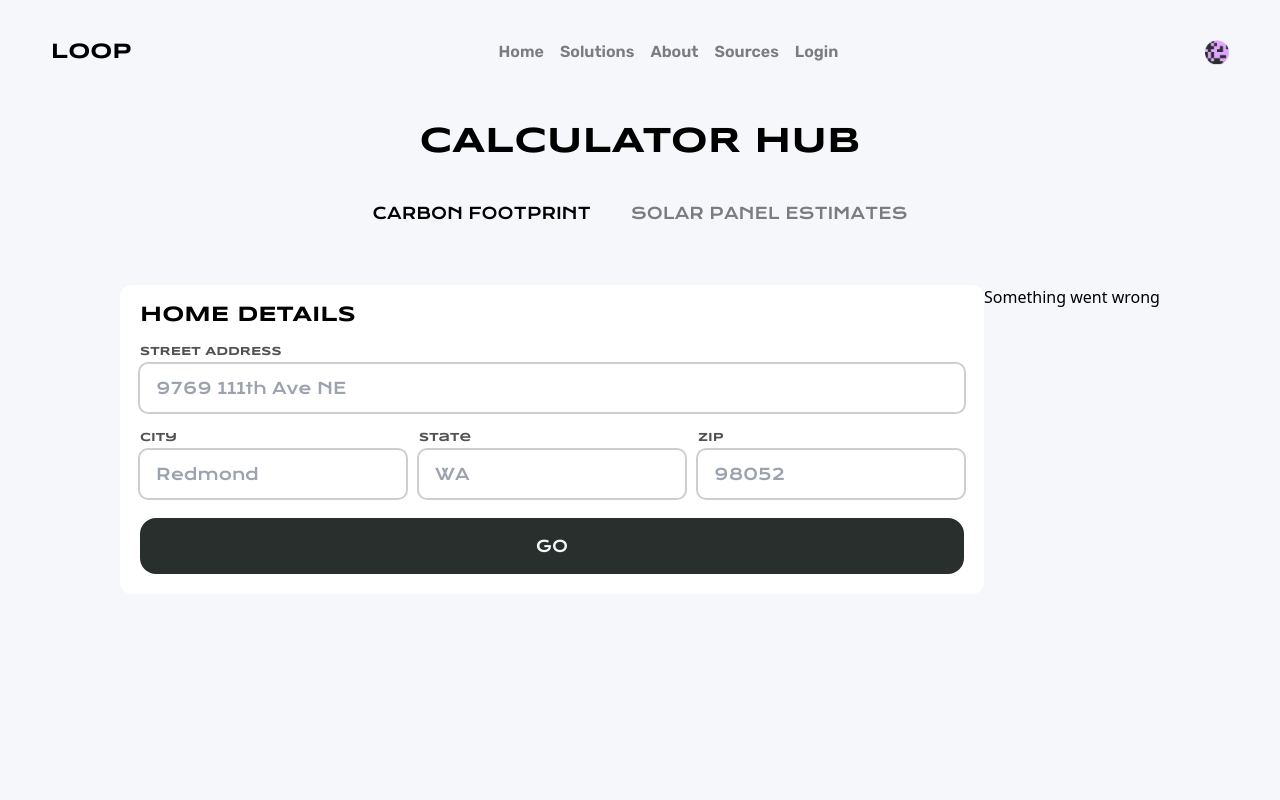
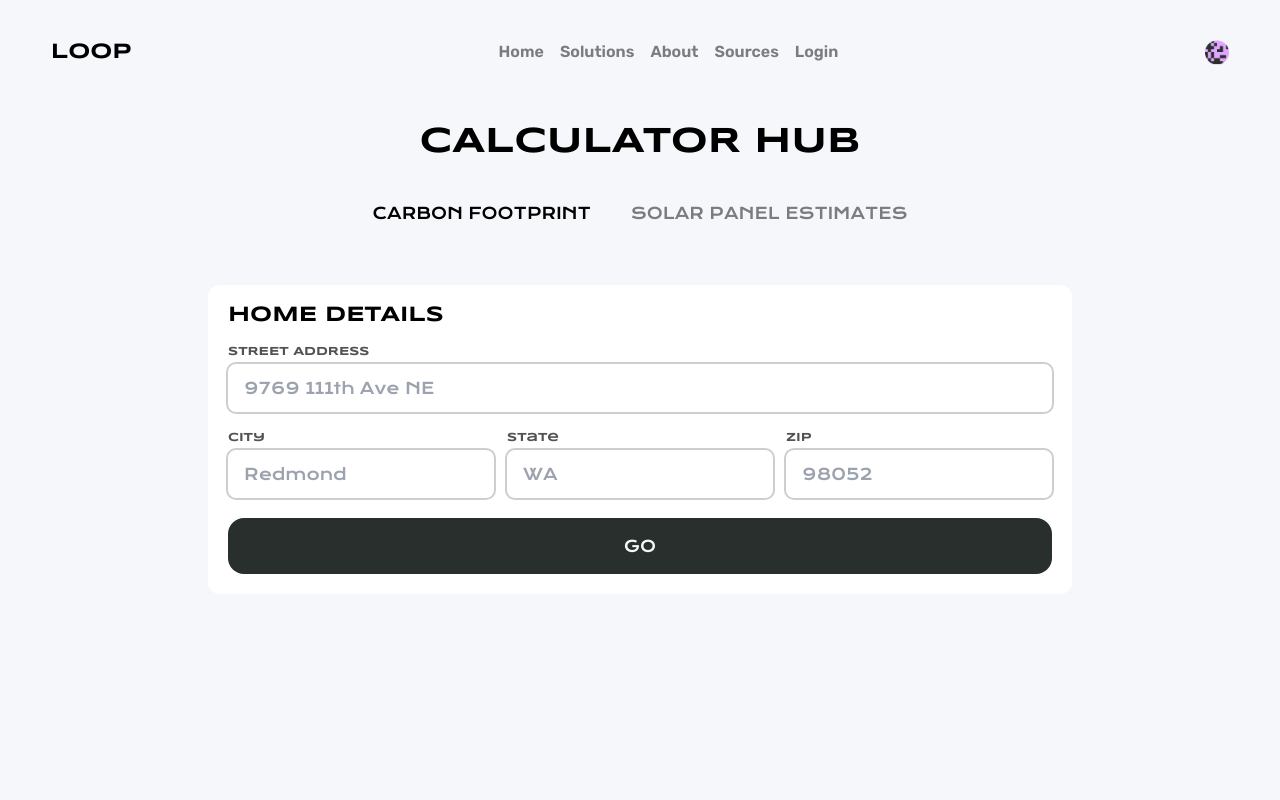
Before and after one commit to pranavkannepalli/loop, a Next.js app: page /calculators in a window 1280 px wide. Shown: the top 800 px of the page. Built offline with nearby package versions, Linux system fonts and the light colour scheme.

Commit message:
some formatting

```diff
--- a/app/calculators/page.jsx
+++ b/app/calculators/page.jsx
@@ -15,8 +15,12 @@ export default function Calculators() {
 	const [data, setData] = useState(null);
 	const [error, setError] = useState(false);
 
+	const [loading, setLoading] = useState(false);
+
 	const onSubmit = async (e) => {
 		e.preventDefault();
+		setLoading(true);
+
 		console.log(address);
 		console.log(state);
 		console.log(zip);
@@ -37,11 +41,12 @@ export default function Calculators() {
 			setError(true);
 		}
 		console.log(d);
+		setLoading(false);
 	};
 
 	return (
 		<main>
-			<section className="flex flex-col box-border h-[100vh] items-center justify-start py-4 !pt-[125px]">
+			<section className="layout flex flex-col box-border h-[100vh] items-center justify-start py-4 !pt-[125px]">
 				<h2>CALCULATOR HUB</h2>
 				<div className="flex flex-row gap-[40px] mt-[40px]">
 					<button className={screen != 0 && "text-white-400"} onClick={() => setScreen(0)}>
@@ -51,8 +56,8 @@ export default function Calculators() {
 						SOLAR PANEL ESTIMATES
 					</button>
 				</div>
-				<div className="flex flex-row gap-20px mt-[60px] justify-center">
-					<form className="bg-white-100 p-[20px] rounded-[12px] flex flex-col gap-[20px]" onSubmit={async (e) => await onSubmit(e)}>
+				<div className="flex flex-row gap-20px mt-[60px] justify-center gap-[20px]">
+					<form className="bg-white-100 p-[20px] rounded-[12px] flex flex-1 flex-col gap-[20px]" onSubmit={async (e) => await onSubmit(e)}>
 						<h4>HOME DETAILS</h4>
 						<div className="flex flex-col gap-[6px]">
 							<div className="caption text-white-500">STREET ADDRESS</div>
@@ -72,16 +77,18 @@ export default function Calculators() {
 								<TextInput placeholder="98052" onChange={(e) => setZip(e.target.value)} />
 							</div>
 						</div>
-						<Button onClick={async (e) => await onSubmit(e)}>GO</Button>
+						<Button disabled={loading} onClick={async (e) => await onSubmit(e)}>
+							GO
+						</Button>
 					</form>
 					{
-						data != null && screen == 0 && data["carbon_footprint"] != null && <div>{data["carbon_footprint"]["annual_carbon_footprint"]}</div> //TODO: add content here
+						data != null && screen == 0 && data["carbon_footprint"] != null && <div className="flex-1">{data["carbon_footprint"]["annual_carbon_footprint"]}</div> //TODO: add content here
 					}
 					{
-						data != null && screen == 1 && data["solar"] != null && <div>{data["solar"]["payback_period"]}</div> //TODO: add content here
+						data != null && screen == 1 && data["solar"] != null && <div className="flex-1">{data["solar"]["payback_period"]}</div> //TODO: add content here
 					}
 					{
-						(data == null || (screen == 0 && data["carbon_footprint"] == null) || (screen == 1 && data["solar"] == null)) && <div>Something went wrong</div> //TODO: add content here
+						data != null && ((screen == 0 && data["carbon_footprint"] == null) || (screen == 1 && data["solar"] == null)) && <div className="flex-1">Something went wrong</div> //TODO: add content here
 					}
 				</div>
 			</section>
--- a/app/dashboard/page.js
+++ b/app/dashboard/page.js
@@ -9,53 +9,35 @@ import { AnimatePresence } from "framer-motion";
 import { useContext } from "react";
 import CountUp from "@/components/CountUp";
 
-
 export default function Dashboard() {
 	const { watchlist, removeWatchlist } = useContext(LoopContext);
 	return (
 		<div className="flex min-h-screen gap-[20px] flex-col md:flex-row layout !pt-[120px]">
-            <div className="flex-[2] flex flex-col gap-[40px]">
-                <div className="flex flex-col md:flex-row bg-white-100 border-white-300 border p-[20px] rounded-[20px] gap-[20px]">
-                    <div className="flex-1 flex flex-col justify-between gap-[20px]">
-                        <div>
-                            <div className="caption text-white-400">Hello</div>
-                            <h4>Judges</h4>
-                        </div>
-                        <div>
-                            <UserTags />
-                        </div>
-                    </div>
-                    <div className="flex-1 flex flex-col gap-[20px]">
+			<div className="flex-[2] flex flex-col gap-[24px]">
+				<div className="flex flex-row gap-[20px]">
 					<div className="p-[20px] rounded-[10px] bg-blue-500">
 						<div className="flex flex-row justify-between items-center">
 							<div className="flex flex-row gap-[5px] items-baseline">
-                                    <CountUp number={6000}/>
+								<CountUp number={6000} />
 								<h6>Gallons</h6>
 							</div>
 							<div className="text-blue-700">
 								<Icon name="water" size={40} />
 							</div>
 						</div>
-                            <p>
-                                Of water saved through solutions implemented via
-                                Loop.
-                            </p>
+						<p>Of water saved through solutions implemented via Loop.</p>
 					</div>
 					<div className="p-[20px] rounded-[10px] bg-yellow-500">
 						<div className="flex flex-row justify-between items-center">
 							<div className="flex flex-row gap-[5px] items-baseline">
-                                    <CountUp number={4900}/>
+								<CountUp number={4900} />
 								<h6>Pounds</h6>
 							</div>
 							<div className="text-yellow-700">
 								<Icon name="factory" size={40} />
 							</div>
 						</div>
-                            <p>
-                                Of CO2 saved from being emitted into the
-                                atmosphere.
-                            </p>
-                        </div>
+						<p>Of CO2 saved from being emitted into the atmosphere.</p>
 					</div>
 				</div>
 				<div className="flex flex-col w-full gap-[20px]">
@@ -69,16 +51,8 @@ export default function Dashboard() {
 									key={i}
 									name={sol.title}
 									price={sol.price}
-                                    past={
-                                        sol.costGraph[
-                                            sol.costGraph.length - 2
-                                        ][1]
-                                    }
-                                    present={
-                                        sol.costGraph[
-                                            sol.costGraph.length - 1
-                                        ][1]
-                                    }
+									past={sol.costGraph[sol.costGraph.length - 2][1]}
+									present={sol.costGraph[sol.costGraph.length - 1][1]}
 									remove={() => removeWatchlist(sol)}
 								/>
 							);
@@ -87,6 +61,17 @@ export default function Dashboard() {
 				</div>
 			</div>
 			<div className="flex-1 flex flex-col min-w-[300px] gap-[10px]">
+				<div className="flex flex-col md:flex-row bg-white-100 border-white-300 border p-[20px] rounded-[20px] gap-[20px]">
+					<div className="flex-1 flex flex-col justify-between gap-[20px]">
+						<div>
+							<div className="caption text-white-400">Hello</div>
+							<h4>Judges</h4>
+						</div>
+						<div>
+							<UserTags />
+						</div>
+					</div>
+				</div>
 				<div className="caption text-white-400">TO-DO List</div>
 				<AnimatePresence>
 					{watchlist.map((item, i) => {
@@ -94,16 +79,7 @@ export default function Dashboard() {
 						item.steps.forEach((step) => {
 							if (step.isCompleted) completed++;
 						});
-                        return (
-                            completed != item.steps.length && (
-                                <ToDoCard
-                                    key={i}
-                                    name={item.title + " Installation"}
-                                    tasks={item.steps}
-                                    index={i}
-                                />
-                            )
-                        );
+						return completed != item.steps.length && <ToDoCard key={i} name={item.title + " Installation"} tasks={item.steps} index={i} />;
 					})}
 				</AnimatePresence>
 			</div>
```
Lines whose indentation alone changed are shown as unchanged.
